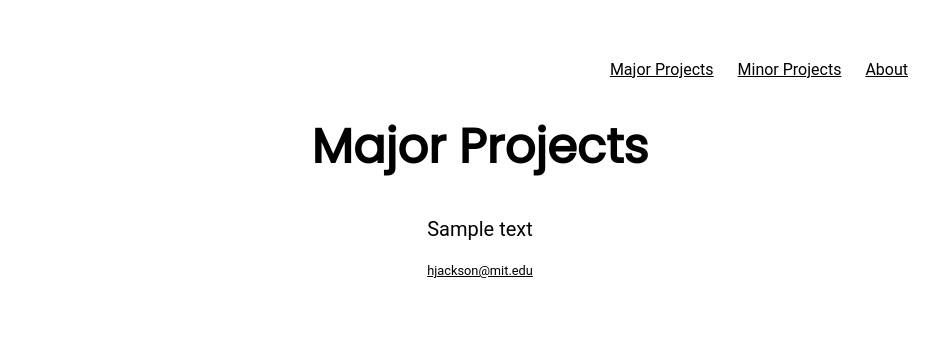
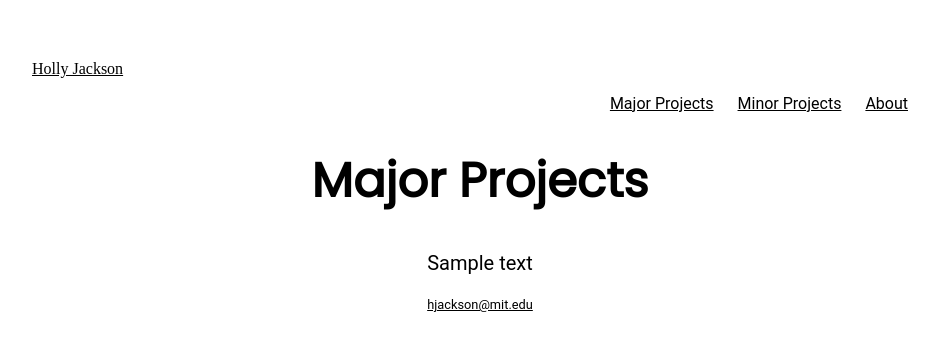
Before and after one commit to hollyjackson/hollyjackson.github.io, a Jekyll site: the page built from index.html, in a window 1280 px wide. Shown: the top 351 px of the page, without its empty margins (160-1099 px from the left). Built offline with Jekyll 4.4.1, drawn with Linux system fonts in a browser that asks for light colours.

Commit message:
site title

```diff
--- a/_layouts/default.html
+++ b/_layouts/default.html
@@ -8,6 +8,7 @@
 			<link href="https://fonts.googleapis.com/css2?family=Poppins:wght@100&display=swap" rel="stylesheet">
 		</head>
 		<body>
+			<a class="header__title" href="hollyjackson.github.io">Holly Jackson</a>
 			<nav>
 	    		<ul>
 	        		<li><a href="/">Major Projects</a></li>
```
